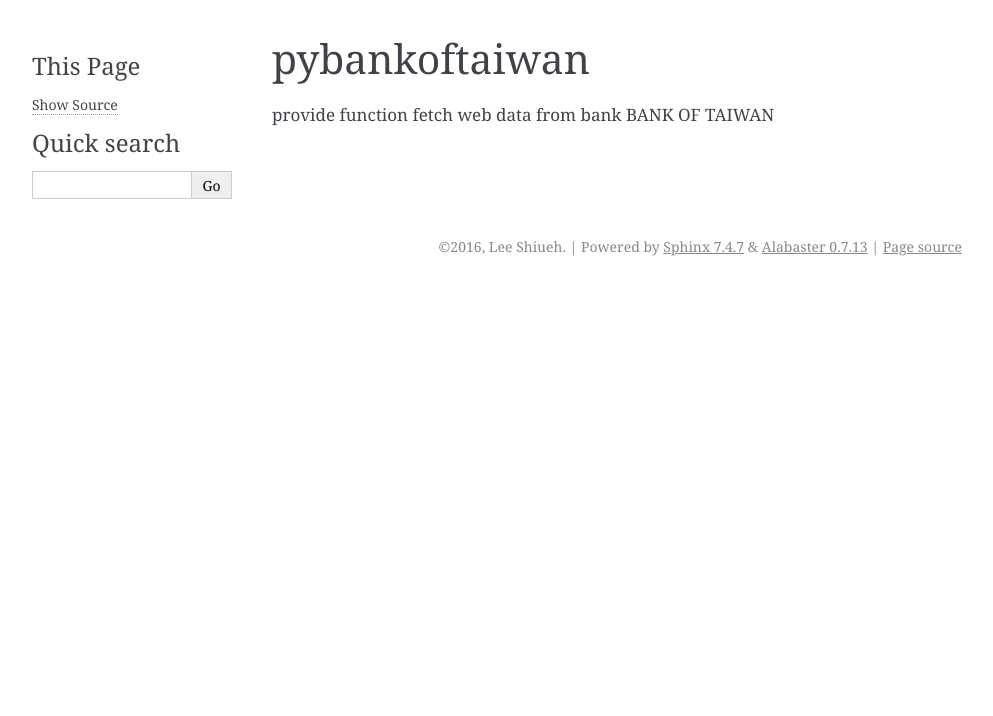
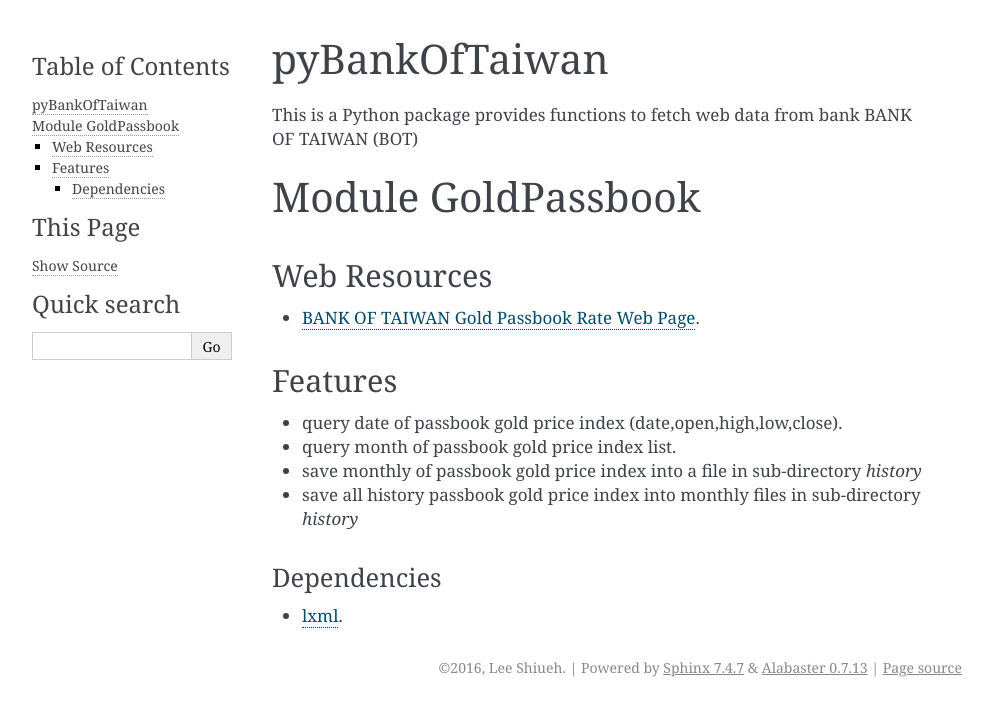
Before and after one commit to slee124565/pybankoftaiwan, a Sphinx documentation site: the page built from docs/readme.rst, in a window 1280 px wide. Shown: the top 716 px of the page, without its empty margins (148-1141 px from the left). Built offline with Sphinx 7.4.7, drawn with Linux system fonts in a browser that asks for light colours.

Commit message:
add doc for module goldpassbook

```diff
--- a/README.rst
+++ b/README.rst
@@ -1,12 +1,24 @@
-pybankoftaiwan
-##############
+
+pyBankOfTaiwan
+==============
 
 This is a Python package provides functions to fetch web data from bank BANK OF TAIWAN (BOT)
 
-BOT Web Resources
-+++++++++++++++++
+Module GoldPassbook
+===================
 
-- `Gold Passbook Rate Web Page <http://rate.bot.com.tw/Pages/UIP005/UIP005INQ4.aspx>`_.
+Web Resources
+-------------
+
+- `BANK OF TAIWAN Gold Passbook Rate Web Page <http://rate.bot.com.tw/Pages/UIP005/UIP005INQ4.aspx>`_.
+
+Features
+--------
+
+- query date of passbook gold price index (date,open,high,low,close).
+- query month of passbook gold price index list.
+- save monthly of passbook gold price index into a file in sub-directory `history`
+- save all history passbook gold price index into monthly files in sub-directory `history`
 
 
 Dependencies
--- a/docs/index.rst
+++ b/docs/index.rst
@@ -6,7 +6,7 @@
 Welcome to pyBankOfTaiwan's documentation!
 ==========================================
 
-This is a Python package provides functions to fetch web data from bank BANK OF TAIWAN (BOT)
+This is a Python package provides functions to fetch web data from BANK OF TAIWAN (BOT)
 
 BOT Web Resources
 +++++++++++++++++
@@ -18,6 +18,7 @@
 .. toctree::
    :maxdepth: 2
 
+   readme
    apigoldpassbook
 
 
--- a/docs/readme.rst
+++ b/docs/readme.rst
@@ -1,4 +1 @@
-pybankoftaiwan
-##############
-
-provide function fetch web data from bank BANK OF TAIWAN
+.. include:: ../README.rst
```
Also changed, not shown: goldpassbook.py (+10 -2 lines).
